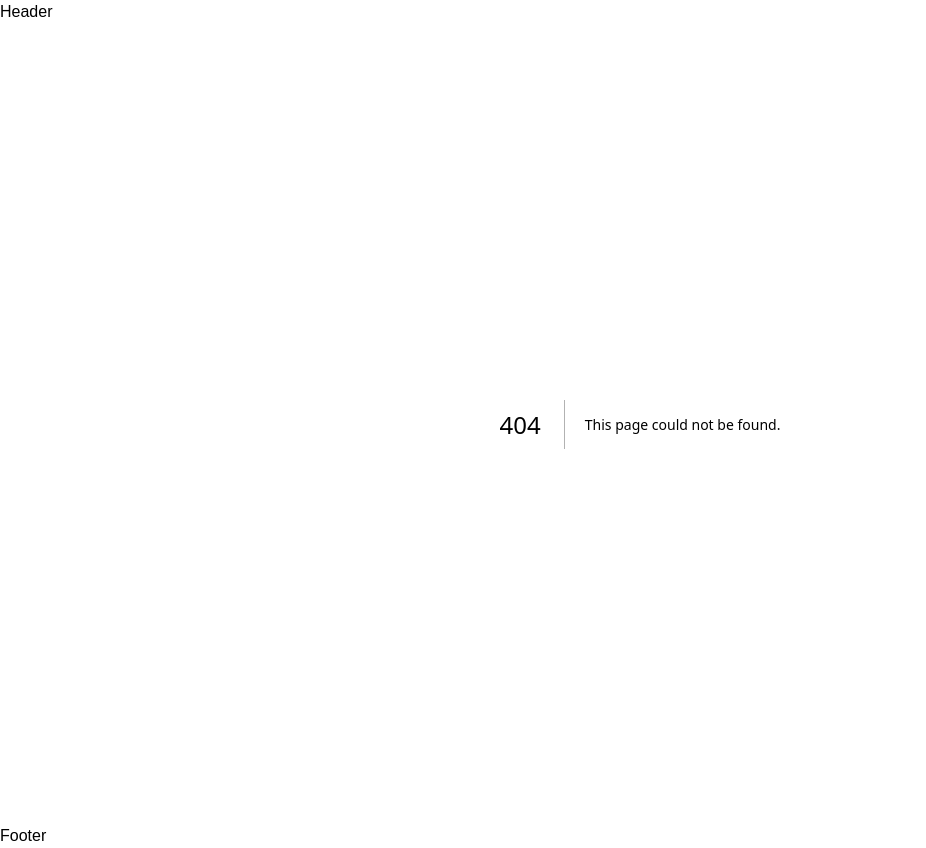
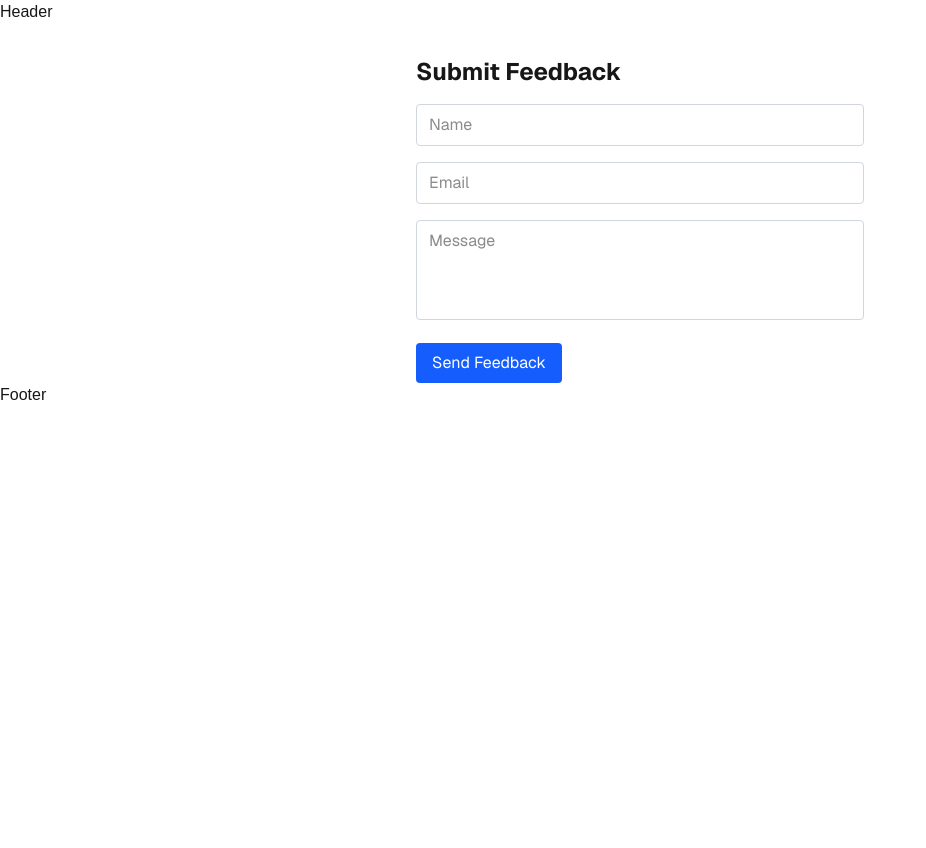
Before and after one commit to AhsanKhalil/fnapp, a Next.js app: page /feedback/submit in a window 1280 px wide. Before the commit this address had no page. Shown: the whole page, without its empty margins (0-926 px from the left). After the commit the page ends 800 px from the top, so only its background shows below. Built offline with nearby package versions, Linux system fonts and the light colour scheme.

Commit message:
6.2 Backend with API Routes & MongoDB

```diff
--- /dev/null
+++ b/lib/dbConnect.js
@@ -0,0 +1,27 @@
+// lib/dbConnect.js
+import mongoose from 'mongoose';
+
+const MONGODB_URI = process.env.MONGODB_URI;
+
+if (!MONGODB_URI) {
+  throw new Error('Please define the MONGODB_URI environment variable');
+}
+
+let cached = global.mongoose || { conn: null, promise: null };
+global.mongoose = cached;
+
+async function dbConnect() {
+  if (cached.conn) return cached.conn;
+
+  if (!cached.promise) {
+    cached.promise = mongoose.connect(MONGODB_URI, {
+      useNewUrlParser: true,
+      useUnifiedTopology: true,
+    });
+  }
+
+  cached.conn = await cached.promise;
+  return cached.conn;
+}
+
+export default dbConnect;
--- /dev/null
+++ b/models/Feedback.js
@@ -0,0 +1,13 @@
+// models/Feedback.js
+import mongoose from 'mongoose';
+
+const FeedbackSchema = new mongoose.Schema(
+  {
+    name: { type: String, required: true },
+    email: { type: String, required: true },
+    message: { type: String, required: true },
+  },
+  { timestamps: true }
+);
+
+export default mongoose.models.Feedback || mongoose.model('Feedback', FeedbackSchema);
--- /dev/null
+++ b/pages/api/feedback/index.js
@@ -0,0 +1,39 @@
+// pages/api/feedback/index.js
+import dbConnect from '../../../lib/dbConnect';
+import Feedback from '../../../models/Feedback';
+
+export default async function handler(req, res) {
+  await dbConnect();
+
+  if (req.method === 'POST') {
+    try {
+      const feedback = new Feedback(req.body);
+      await feedback.save();
+      return res.status(201).json({ success: true, data: feedback });
+    } catch (error) {
+      return res.status(400).json({ success: false, error: error.message });
+    }
+  }
+
+  if (req.method === 'GET') {
+    const { search } = req.query;
+    const query = search
+      ? {
+          $or: [
+            { name: { $regex: search, $options: 'i' } },
+            { email: { $regex: search, $options: 'i' } },
+            { message: { $regex: search, $options: 'i' } },
+          ],
+        }
+      : {};
+
+    try {
+      const feedbacks = await Feedback.find(query).sort({ createdAt: -1 });
+      return res.status(200).json({ success: true, data: feedbacks });
+    } catch (error) {
+      return res.status(400).json({ success: false, error: error.message });
+    }
+  }
+
+  return res.status(405).json({ success: false, message: 'Method Not Allowed' });
+}
--- /dev/null
+++ b/src/api/feedback/index.js
@@ -0,0 +1,39 @@
+// src/api/feedback/index.js
+import dbConnect from '../../../lib/dbConnect';
+import Feedback from '../../../models/Feedback';
+
+export default async function feedbackHandler(req, res) {
+  await dbConnect();
+
+  if (req.method === 'POST') {
+    try {
+      const feedback = new Feedback(req.body);
+      await feedback.save();
+      return res.status(201).json({ success: true, data: feedback });
+    } catch (error) {
+      return res.status(400).json({ success: false, error: error.message });
+    }
+  }
+
+  if (req.method === 'GET') {
+    const { search } = req.query;
+    const query = search
+      ? {
+          $or: [
+            { name: { $regex: search, $options: 'i' } },
+            { email: { $regex: search, $options: 'i' } },
+            { message: { $regex: search, $options: 'i' } },
+          ],
+        }
+      : {};
+
+    try {
+      const feedbacks = await Feedback.find(query).sort({ createdAt: -1 });
+      return res.status(200).json({ success: true, data: feedbacks });
+    } catch (error) {
+      return res.status(400).json({ success: false, error: error.message });
+    }
+  }
+
+  return res.status(405).json({ success: false, message: 'Method Not Allowed' });
+}
--- /dev/null
+++ b/src/app/feedback/page.js
@@ -0,0 +1,55 @@
+'use client';
+
+import { useEffect, useState } from 'react';
+
+export default function FeedbackPage() {
+  const [feedbacks, setFeedbacks] = useState([]);
+  const [search, setSearch] = useState('');
+
+  const fetchFeedbacks = async (query = '') => {
+    const res = await fetch(`/api/feedback?search=${encodeURIComponent(query)}`);
+    const data = await res.json();
+    if (data.success) setFeedbacks(data.data);
+  };
+
+  useEffect(() => {
+    fetchFeedbacks();
+  }, []);
+
+  const handleSearch = (e) => {
+    const value = e.target.value;
+    setSearch(value);
+    fetchFeedbacks(value);
+  };
+
+  return (
+    <div className="max-w-2xl mx-auto mt-8 font-sans px-4">
+      <h1 className="text-3xl font-semibold mb-6">Feedback Viewer</h1>
+      <input
+        type="text"
+        placeholder="Search by name, email, or message"
+        value={search}
+        onChange={handleSearch}
+        className="w-full px-3 py-2 mb-6 border border-gray-300 rounded focus:outline-none focus:ring-2 focus:ring-blue-500"
+      />
+      <ul className="list-none p-0">
+        {feedbacks.length === 0 && (
+          <li className="text-gray-500">No feedback found.</li>
+        )}
+        {feedbacks.map((f) => (
+          <li
+            key={f._id}
+            className="mb-6 border-b border-gray-300 pb-4"
+          >
+            <strong className="text-lg">{f.name}</strong>{' '}
+            <span className="text-gray-600">({f.email})</span>
+            <p className="mt-2">{f.message}</p>
+            <small className="text-gray-500 text-sm">
+              {new Date(f.createdAt).toLocaleString()}
+            </small>
+          </li>
+        ))}
+      </ul>
+    </div>
+  );
+}
--- /dev/null
+++ b/src/app/feedback/submit/page.js
@@ -0,0 +1,85 @@
+'use client';
+
+import { useState } from 'react';
+import * as yup from 'yup';
+
+const schema = yup.object().shape({
+  name: yup.string().required('Name is required'),
+  email: yup.string().email('Invalid email').required('Email is required'),
+  message: yup.string().required('Message is required'),
+});
+
+export default function FeedbackSubmit() {
+  const [form, setForm] = useState({ name: '', email: '', message: '' });
+  const [error, setError] = useState('');
+  const [success, setSuccess] = useState('');
+
+  const handleChange = (e) => {
+    setForm({ ...form, [e.target.name]: e.target.value });
+  };
+
+  const handleSubmit = async (e) => {
+    e.preventDefault();
+    setError('');
+    setSuccess('');
+
+    try {
+      await schema.validate(form, { abortEarly: false });
+
+      const res = await fetch('/api/feedback', {
+        method: 'POST',
+        headers: { 'Content-Type': 'application/json' },
+        body: JSON.stringify(form),
+      });
+
+      const data = await res.json();
+      if (!data.success) throw new Error(data.error);
+
+      setSuccess('Feedback submitted successfully!');
+      setForm({ name: '', email: '', message: '' });
+    } catch (err) {
+      if (err.name === 'ValidationError') {
+        setError(err.errors.join(', '));
+      } else {
+        setError(err.message);
+      }
+    }
+  };
+
+  return (
+    <div className="max-w-md mx-auto mt-8 font-sans">
+      <h1 className="text-2xl font-bold mb-4">Submit Feedback</h1>
+      {error && <p className="text-red-600 mb-4">{error}</p>}
+      {success && <p className="text-green-600 mb-4">{success}</p>}
+      <form onSubmit={handleSubmit} className="space-y-4">
+        <input
+          name="name"
+          placeholder="Name"
+          value={form.name}
+          onChange={handleChange}
+          className="w-full px-3 py-2 border border-gray-300 rounded focus:outline-none focus:ring-2 focus:ring-blue-500"
+        />
+        <input
+          name="email"
+          placeholder="Email"
+          value={form.email}
+          onChange={handleChange}
+          className="w-full px-3 py-2 border border-gray-300 rounded focus:outline-none focus:ring-2 focus:ring-blue-500"
+        />
+        <textarea
+          name="message"
+          placeholder="Message"
+          value={form.message}
+          onChange={handleChange}
+          className="w-full px-3 py-2 border border-gray-300 rounded min-h-[100px] resize-none focus:outline-none focus:ring-2 focus:ring-blue-500"
+        />
+        <button
+          type="submit"
+          className="px-4 py-2 bg-blue-600 text-white rounded hover:bg-blue-700 transition-colors"
+        >
+          Send Feedback
+        </button>
+      </form>
+    </div>
+  );
+}
```
Also changed, not shown: package.json (+5 -3 lines), 1 other file (tests, documents, lock files or other folders).
